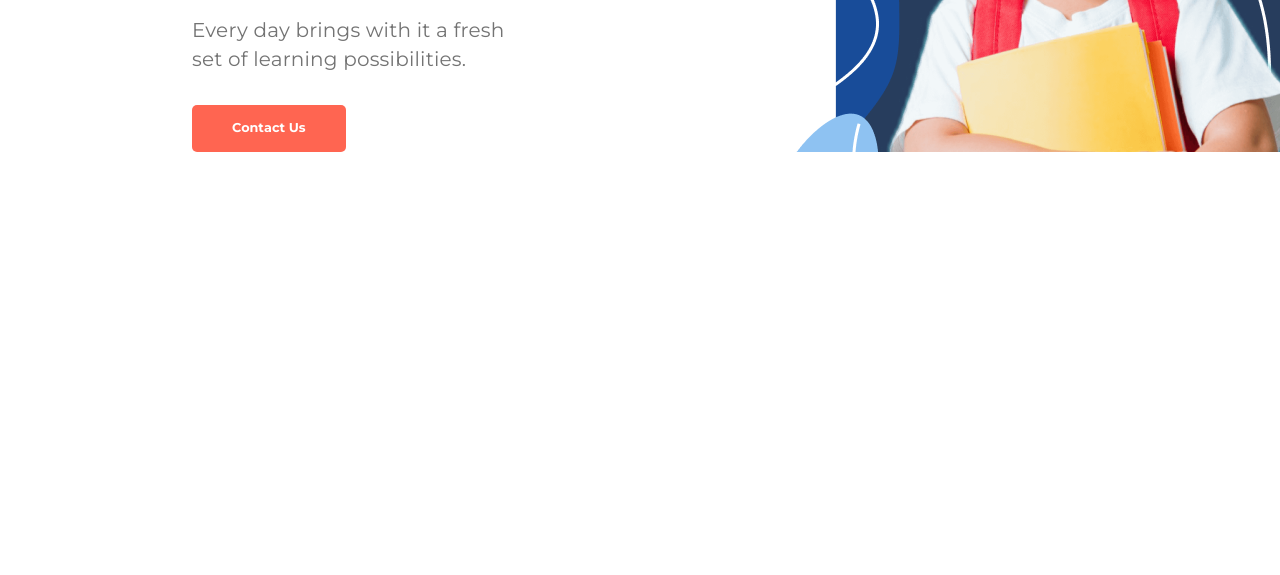
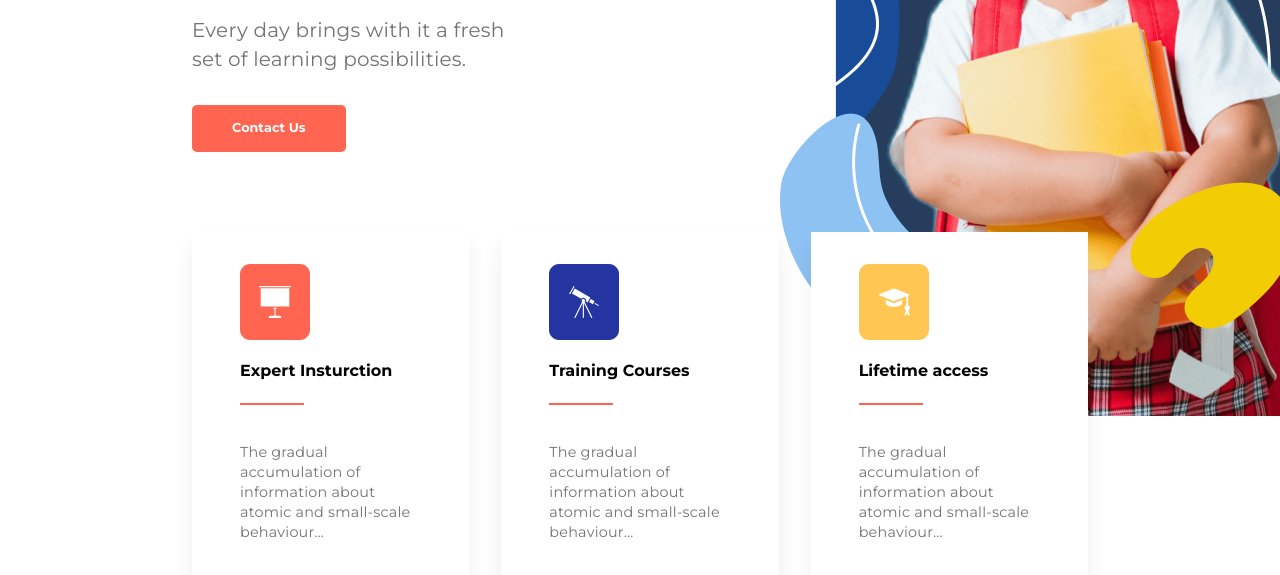
Before and after one commit to keremyurttas/AcademiaHub, a plain HTML site: page index.html in a window 1280 px wide. Shown: the part 391-966 px from the top of the page. Before the commit the page ends 800 px from the top, so only its background shows below. Drawn offline with Linux system fonts and the light colour scheme.

Commit message:
add information cards

```diff
--- a/assets/css/index.css
+++ b/assets/css/index.css
@@ -106,3 +106,21 @@ html {
     display: block;
   }
 }
+.info-cards-container {
+  display: flex;
+  justify-content: space-between;
+  align-items: center;
+  gap: 2rem;
+}
+.info-card {
+  background-color: white;
+  display: flex;
+  flex-direction: column;
+  padding: 2rem 3rem;
+  gap: 1.4rem;
+  box-shadow: 0px 13px 19px 0px rgba(0, 0, 0, 0.07);
+}
+.info-card img {
+  width: 70px;
+  height: 76px;
+}
--- /dev/null
+++ b/components/informationCard.js
@@ -0,0 +1,17 @@
+export default function createInformationCard(source, header, description) {
+  const informationCard = document.createElement("section");
+  informationCard.classList.add("info-card");
+  informationCard.innerHTML = `
+
+    <img
+      src=${source}
+      alt="a card image"
+    />
+    <h4>${header}</h4>
+    <hr class="secondary-line" />
+    <p class="description">
+      ${description}
+    </p>
+    `;
+  return informationCard;
+}
--- a/index.html
+++ b/index.html
@@ -6,6 +6,8 @@
     <title>School Genuine</title>
     <link rel="stylesheet" href="./assets/css/normalize.css" />
     <link rel="stylesheet" href="./assets/css/index.css" />
+    <script type="module" src="./js/main.js">
+    </script>
   </head>
   <body>
     <section class="container main-page-bg-image">
@@ -35,7 +37,11 @@
             <button class="contact-us">Contact Us</button>
           </div>
         </div>
+        <div class="info-cards-container">
+          <!-- cards will render here -->
+        </div>
       </div>
     </section>
   </body>
+
 </html>
--- a/js/main.js
+++ b/js/main.js
@@ -0,0 +1,30 @@
+import createInformationCard from '../components/informationCard.js'
+
+const cardInformations = [
+  {
+    source: "./assets/images/information-card1.svg",
+    header: "Expert Insturction",
+    description:
+      "The gradual accumulation of information about atomic and small-scale behaviour...",
+  },
+  {
+    source: "./assets/images/information-card2.svg",
+    header: "Training Courses",
+    description:
+      "The gradual accumulation of information about atomic and small-scale behaviour...",
+  },
+  {
+    source: "./assets/images/information-card3.svg",
+    header: "Lifetime access",
+    description:
+      "The gradual accumulation of information about atomic and small-scale behaviour...",
+  },
+];
+document.addEventListener('DOMContentLoaded', () => {
+    const infoCardsContainer = document.querySelector('.info-cards-container');
+
+    cardInformations.forEach(card => {
+        const createdCard = createInformationCard(card.source, card.header, card.description);
+        infoCardsContainer.appendChild(createdCard);
+    });
+});
```
Also changed, not shown: assets/css/normalize.css.
